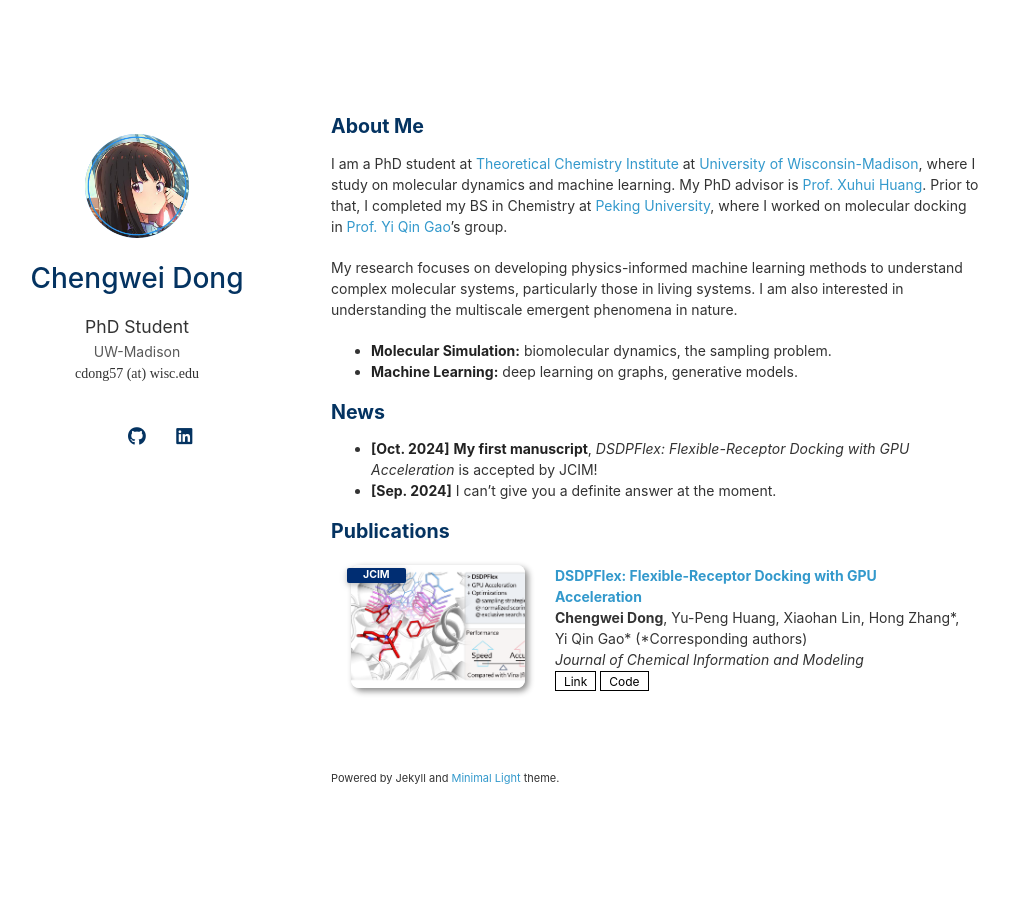
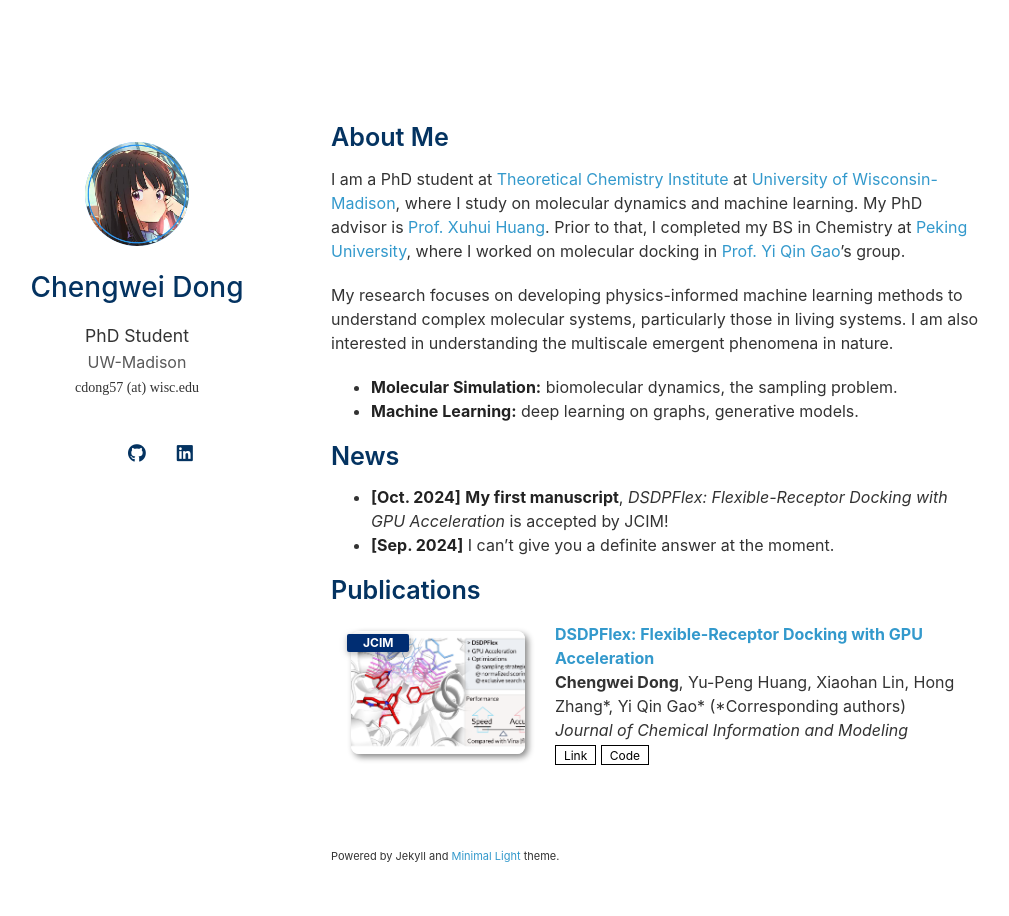
Before and after one commit to HCAya/profile, a Jekyll site: the page built from index.md, in a window 1280 px wide. Shown: the whole page, without its empty margins (139-1148 px from the left). Built offline with Jekyll 4.4.1, drawn with Linux system fonts in a browser that asks for light colours; a style sheet for code colours, icons or effects is not loaded; our own code applies the rules of GitHub Pages for plain Markdown files.

Commit message:
modified:   _sass/minimal-light.scss

```diff
--- a/_sass/minimal-light.scss
+++ b/_sass/minimal-light.scss
@@ -184,7 +184,7 @@ papertitle {
 
 
   .image {
-    border-radius: 0.35em;
+    border-radius: 0; //0.35em;
     border: 0;
     display: inline-block;
     position: relative;
@@ -195,7 +195,7 @@ papertitle {
       -webkit-transition: opacity 0.2s ease-in-out;
       -ms-transition: opacity 0.2s ease-in-out;
       transition: opacity 0.2s ease-in-out;
-      border-radius: 0.35em;
+      border-radius: 0;// 0.35em;
       content: '';
       display: block;
       height: 100%;
@@ -242,9 +242,9 @@ h1 {
 
 h2 {
   color:#043361;
-  font-weight: 700; //original 600
+  font-weight: 600; //original 600
   margin:2px 0px 15px;
-  font-size: 140%;
+  font-size: 157%;
 }
 
 @media (prefers-color-scheme: dark) {
@@ -435,7 +435,7 @@ section {
   width:650px;
   float:right;
   padding-top:4.0em;
-  padding-bottom:50px;
+  padding-bottom:30px; // original 50
 }
 
 small {
--- a/assets/css/font_sans_serif.css
+++ b/assets/css/font_sans_serif.css
@@ -3,7 +3,7 @@
 body {
     background-color: #fff;
     padding:50px;
-    font: 14px/1.5 -apple-system, BlinkMacSystemFont, "Lato", "Segoe UI", Roboto, Oxygen, Ubuntu, Cantarell, "Fira Sans", "Droid Sans", "Helvetica Neue", Arial, sans-serif, "Apple Color Emoji", "Segoe UI Emoji", "Segoe UI Symbol";
+    font: 16px/1.5 -apple-system, BlinkMacSystemFont, "Lato", "Segoe UI", Roboto, Oxygen, Ubuntu, Cantarell, "Fira Sans", "Droid Sans", "Helvetica Neue", Arial, sans-serif, "Apple Color Emoji", "Segoe UI Emoji", "Segoe UI Symbol";
     color:#333333;
     font-weight:400;
   }
```
